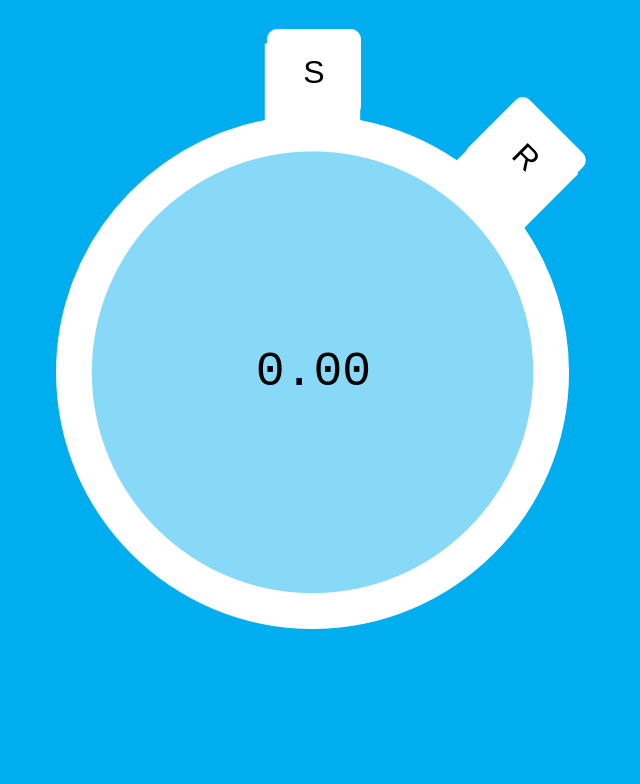
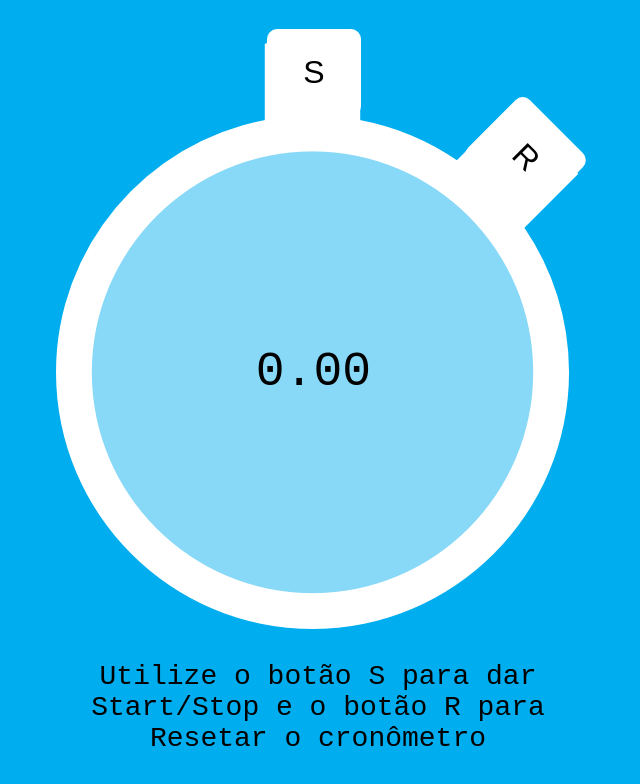
Before and after one commit to menestrel-mkmb/udemy_mat-fraga_react, a React (Create React App) app in the folder meu-app/: page / in a window 1280 px wide. Shown: the top 784 px of the page, without its empty margins (322-962 px from the left). Built offline with nearby package versions, Linux system fonts and the light colour scheme.

Commit message:
__fix: Timer Component style;

```diff
--- a/meu-app/src/components/Cronometro/Cronometro.js
+++ b/meu-app/src/components/Cronometro/Cronometro.js
@@ -43,6 +43,7 @@ class Cronometro extends Component {
             <p className={"timer__txt"}>{(this.state.currTime.toFixed(2))}</p>
             <button className={"start-stop__btn"} onClick={this.toggleTime}>S</button>
             <button className={"reset__btn"} onClick={this.resetTime}>R</button>
+            <p className={"instructions__txt"}>Utilize o botão S para dar Start/Stop e o botão R para Resetar o cronômetro</p>
         </article>);
     }
 }
--- a/meu-app/src/components/Cronometro/style.css
+++ b/meu-app/src/components/Cronometro/style.css
@@ -3,6 +3,9 @@ body {
 }
 
 .timer__artc {
+    color: black;
+    font-family: monospace;
+
     position: relative;
 
     width: 525px;
@@ -20,7 +23,6 @@ button {
     background-color: white;
     border: 1px white solid;
     border-radius: 10px;
-    color: black;
 
     cursor: pointer;
 
@@ -36,7 +38,6 @@ button {
     background-color: #fff8;
     border-radius: 50%;
 
-    font-family: monospace;
     font-size: 3rem;
 
     display: flex;
@@ -61,3 +62,9 @@ button {
     left: 72%;
     transform: rotate(45deg);
 }
+
+.instructions__txt {
+    font-size: 1.75rem;
+
+    text-align: center;
+}
```
